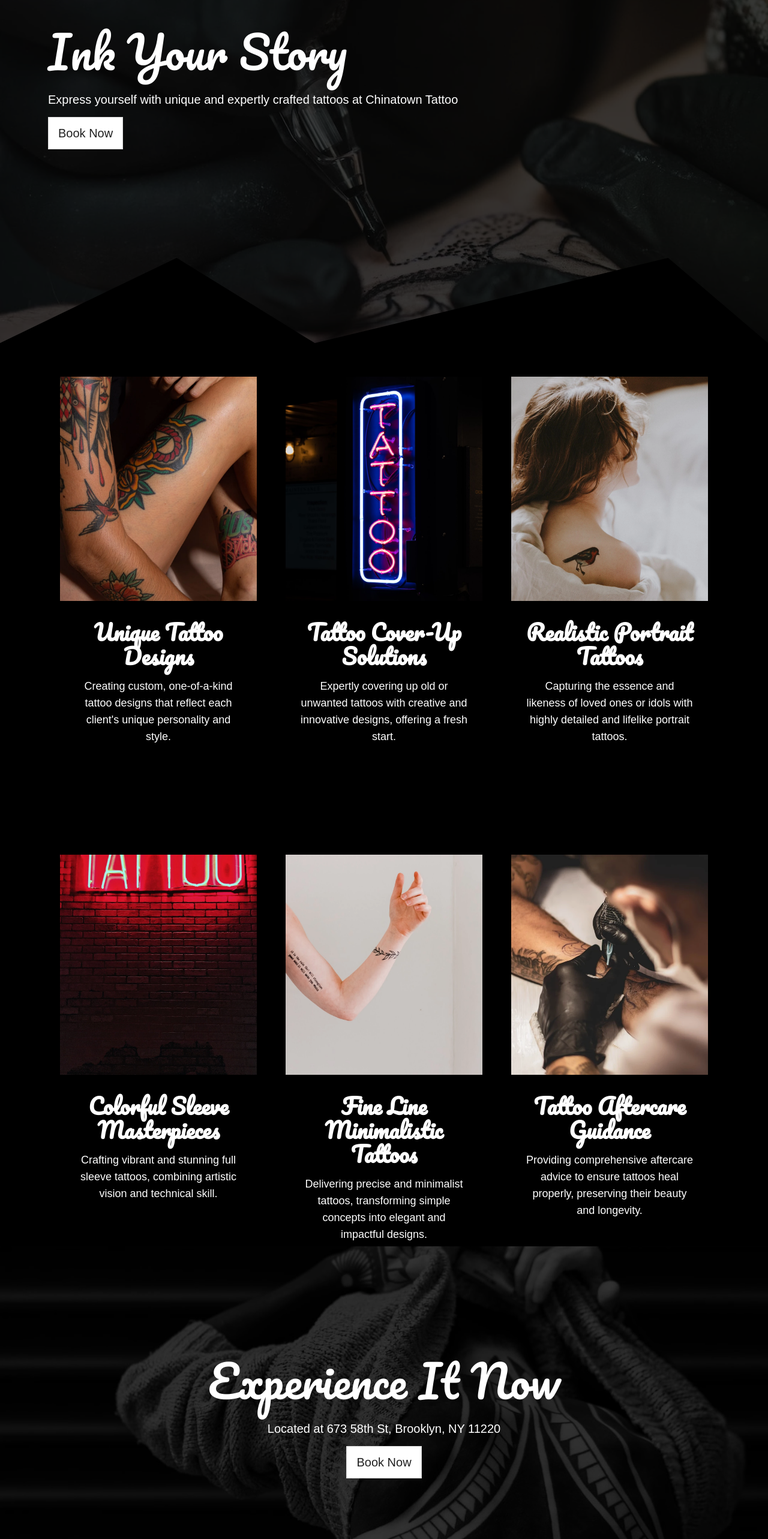
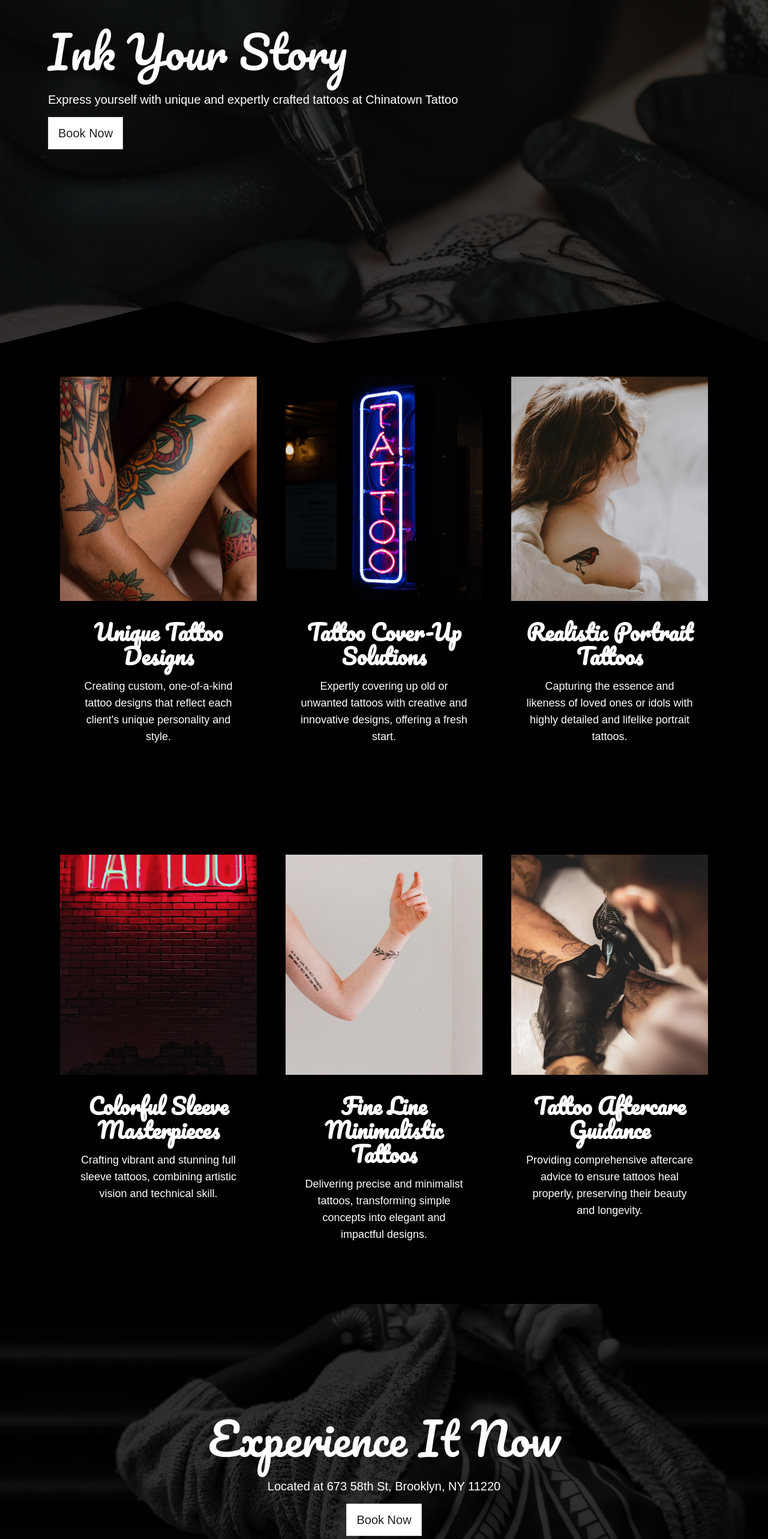
Before and after one commit to jc2742/tattoo-ui, a React (Create React App) app: page / in a window 1280 px wide. Shown: the part 234-2800 px from the top of the page at 60% size. Built offline with nearby package versions, Linux system fonts and the light colour scheme.

Commit message:
fix minor Ui bugs

```diff
--- a/src/components/atomic/atoms/ServiceCard/index.js
+++ b/src/components/atomic/atoms/ServiceCard/index.js
@@ -1,7 +1,7 @@
 
 const ServiceCard = ({ img = '', title = '', description = '' }) => {
   return (
-    <div className="w-[30%] bg-black text-white p-4 overflow-hidden min-w-[300px]">
+    <div className="flex flex-col justify-center w-[30%] bg-black text-white p-4 overflow-hidden min-w-[300px] max-h-fit">
 
       <div className="overflow-hidden h-[50%]">
         <img src={img} alt="Tattoo Designs" className="h-full w-full object-cover transition-transform duration-300 ease-in-out hover:scale-110" />
@@ -12,7 +12,7 @@ const ServiceCard = ({ img = '', title = '', description = '' }) => {
           {title}
         </p>
 
-        <p className="text-lg text-center">
+        <p className="text-lg text-center m-0">
           {description}
         </p>
       </div>
--- a/src/containers/HomeContainer/index.js
+++ b/src/containers/HomeContainer/index.js
@@ -7,8 +7,6 @@ import red_led from '../../assets/images/red_led.jpg'
 import tattooing from '../../assets/images/tattooing.jpg'
 import wrist_tat from '../../assets/images/wrist_tat.jpg'
 import zoom_in from '../../assets/images/zoom_in.jpg'
-import icon from '../../assets/images/icon.jpg'
-
 
 
 import ServiceCardList from "../../components/atomic/molecules/ServiceCardList";
@@ -36,16 +34,16 @@ const HomeContainer = () => {
           </Button>
         </Flex>
 
-        <div className="relative h-[20%]">
+        <div className="relative h-[20.1%] w-full">
           <svg width="100%" height="100%" viewBox="0 0 100 100" preserveAspectRatio="none">
-            <polygon points="41,100 87,0 100,100 0,100 23,0" fill='black' />
+            <polygon points="41,100 87,50 100,100 0,100 23,50" fill='black' />
           </svg>
         </div>
       </div>
 
       <ServiceCardList serviceCards={ServiceCardInfo} />
 
-      <div className="w-full  h-[calc(100vh_-_90px)] bg-cover bg-center relative z--1 mt-[-96px]" style={{ backgroundImage: `url(${back_tat})` }}>
+      <div className="w-full  h-[calc(100vh_-_90px)] bg-cover bg-center relative z--1" style={{ backgroundImage: `url(${back_tat})` }}>
         <div class="absolute bg-black opacity-75 top-0 right-0 bottom-0 left-0" />
 
         <Flex gap={15} vertical={true} align="center" justify="center" className="relative h-[80%] mx-20 py-20 text-white">
```
